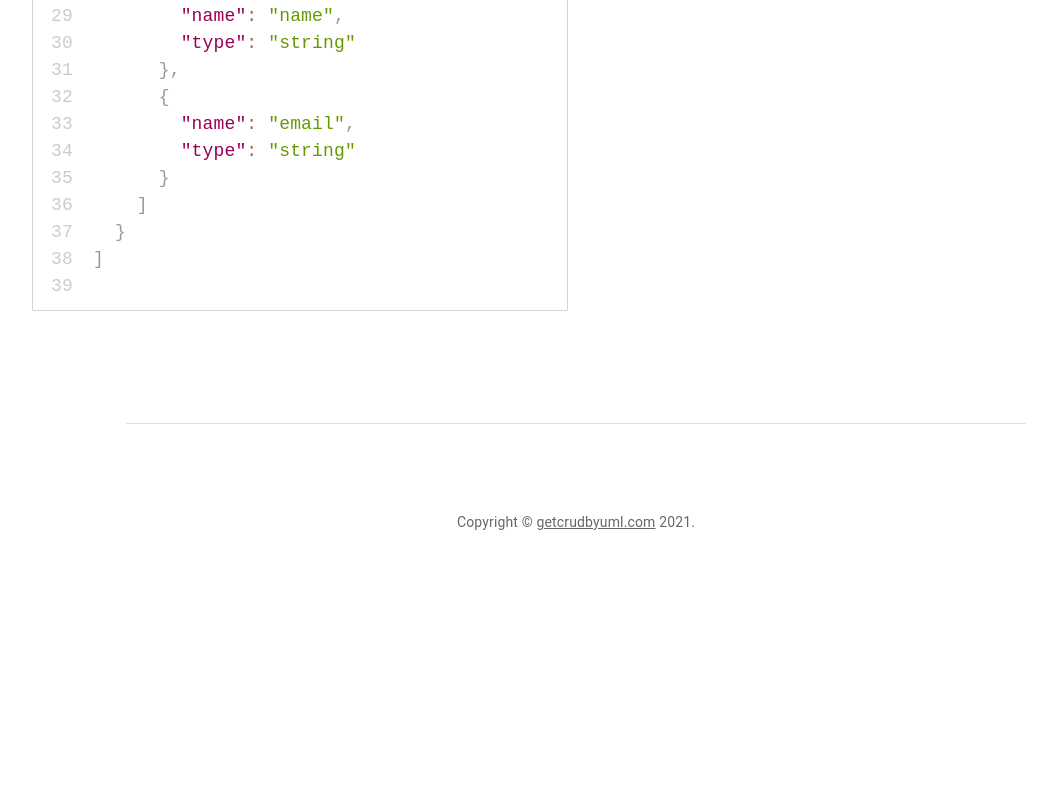
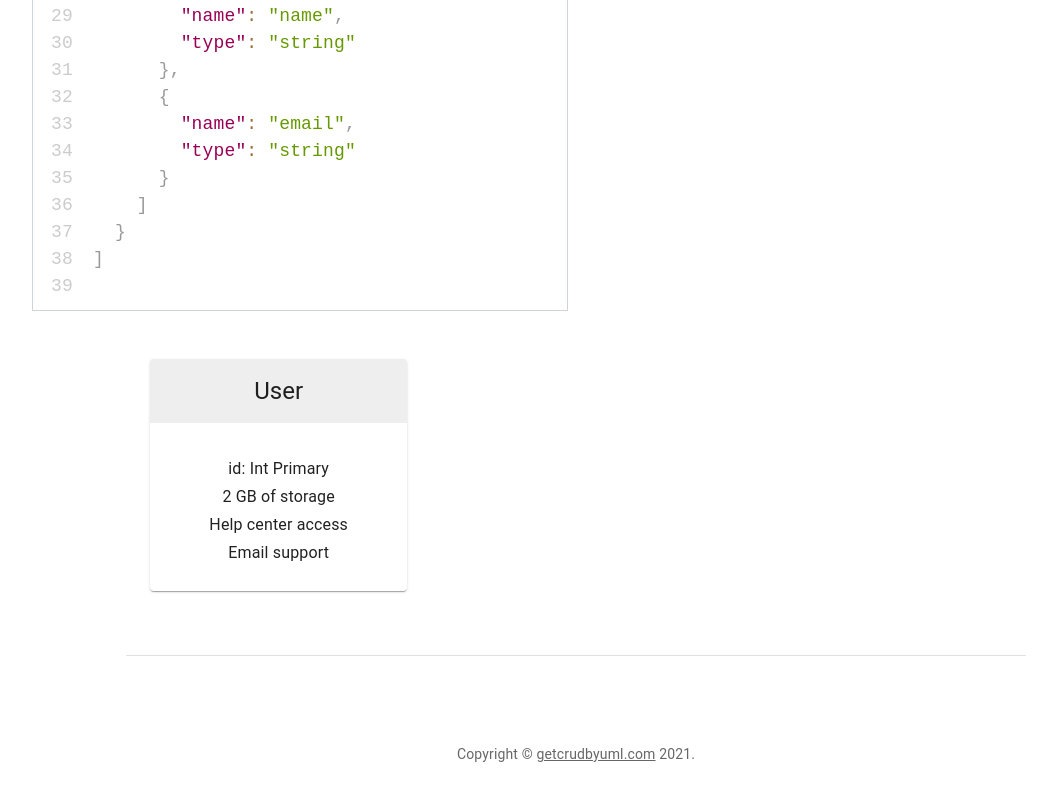
Before and after one commit to jefponte/getcrudbyuml-site, a React (Create React App) app: page / in a window 1280 px wide. Shown: the part 970-1770 px from the top of the page, without its empty margins (64-1121 px from the left). Before the commit the page ends 1550 px from the top, so only its background shows below. Built offline with nearby package versions, Linux system fonts and the light colour scheme.

Commit message:
Update Home.jsx

```diff
--- a/src/pages/Home.jsx
+++ b/src/pages/Home.jsx
@@ -7,6 +7,7 @@ import Link from '@mui/material/Link';
 import GlobalStyles from '@mui/material/GlobalStyles';
 import PanelForm from '../components/PanelForm';
 import TopBar from '../components/TopBar';
+import PanelDraw from '../components/PanelDraw';
 
 
 function Copyright(props) {
@@ -28,9 +29,10 @@ function Home() {
       <GlobalStyles styles={{ ul: { margin: 0, padding: 0, listStyle: 'none' } }} />
       <CssBaseline />
       <TopBar/>
+
       <PanelForm/>
 
-
+      <PanelDraw/>
 
 
 
```
